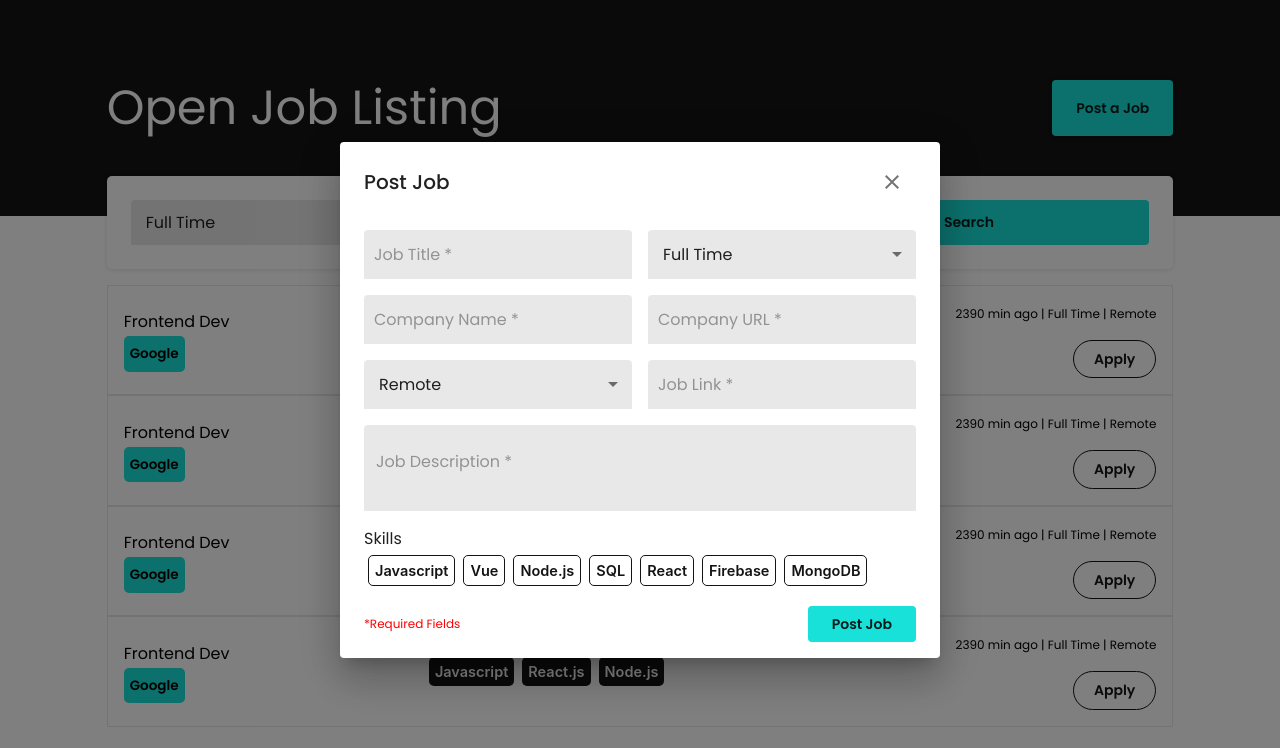
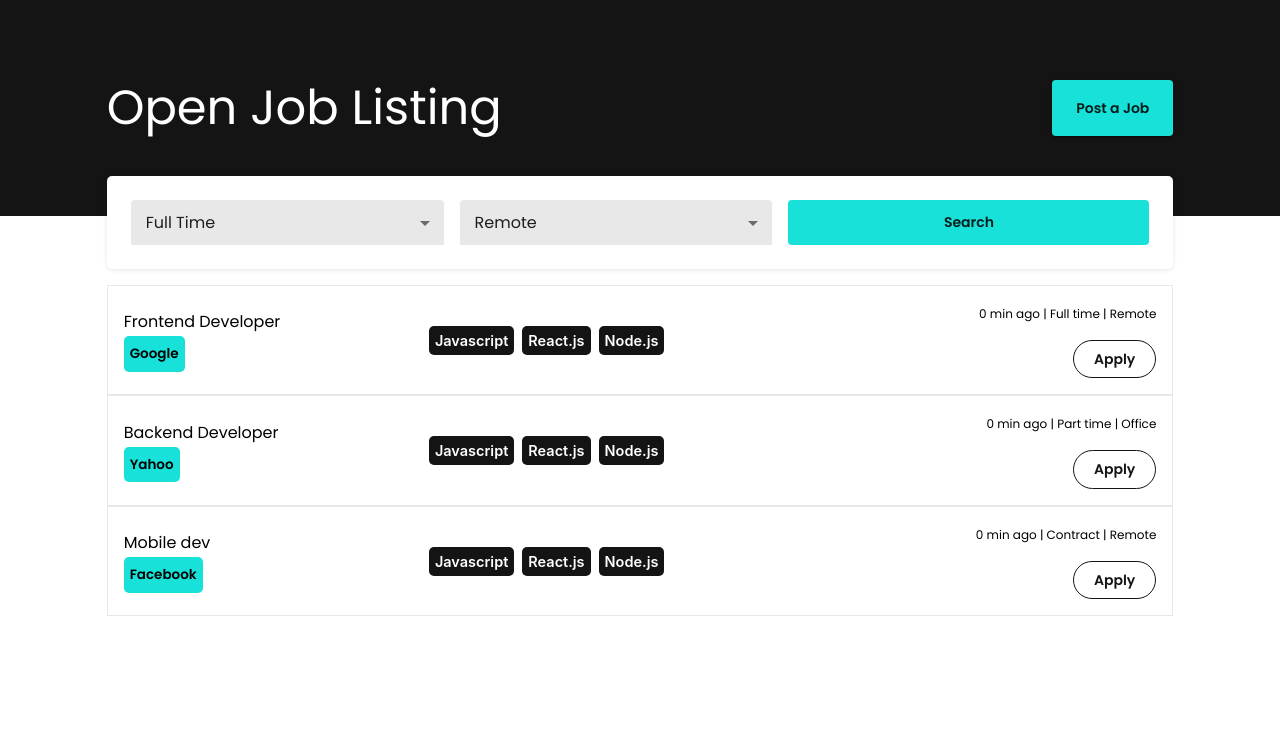
Before and after one commit to ZiyadHammad/Job_Listing, a React (Create React App) app: page / in a window 1280 px wide. Shown: the top 748 px of the page. Built offline with nearby package versions, Linux system fonts and the light colour scheme.

Commit message:
Added Date feature to job card

```diff
--- a/src/App.js
+++ b/src/App.js
@@ -4,6 +4,7 @@ import Header from "./components/Header";
 import SearchBar from "./components/SearchBar";
 import JobCard from "./components/Job/JobCard";
 import PostJob from "./components/Job/PostJob";
+import jobData from "./JobData"
 
 function App() {
   return (
@@ -14,10 +15,7 @@ function App() {
         <Grid item xs={10}>
           <SearchBar />
 
-          <JobCard />
-          <JobCard />
-          <JobCard />
-          <JobCard />
+         {jobData.map(job => <JobCard key={job.id} {...job} />)}
 
         </Grid>
       </Grid>
--- a/src/components/Job/JobCard.js
+++ b/src/components/Job/JobCard.js
@@ -1,6 +1,6 @@
 import React from "react"
 import { Box, Grid, Typography, Button, makeStyles } from "@material-ui/core"
-
+import { differenceInMinutes } from "date-fns"
 const skills = ["Javascript", "React.js", "Node.js"]
 
 const useStyles = makeStyles((theme) => ({
@@ -42,8 +42,8 @@ export default (props) => {
       <Grid container alignItems="center" >
 
         <Grid item xs>
-          <Typography variant="subtitle1" >Frontend Dev</Typography>
-          <Typography className={classes.companyName} variant="subtitle1" >Google</Typography>
+          <Typography variant="subtitle1" >{props.title}</Typography>
+          <Typography className={classes.companyName} variant="subtitle1" >{props.companyName}</Typography>
         </Grid>
 
         <Grid item container xs={5}>
@@ -59,7 +59,7 @@ export default (props) => {
 
           <Grid item>
             <Typography variant="caption" >
-              2390 min ago | Full Time | Remote
+              {differenceInMinutes(Date.now(), props.postedOn)} min ago | {props.type} | {props.location}
             </Typography>
           </Grid>
 
--- a/src/components/Job/PostJob.js
+++ b/src/components/Job/PostJob.js
@@ -33,7 +33,7 @@ export default (props) => {
   const classes = useStyles()
 
   return (
-    <Dialog open={true} fullWidth >
+    <Dialog fullWidth >
       <DialogTitle>
         <Box display="flex" justifyContent="space-between" alignItems="center" >
           Post Job
```
